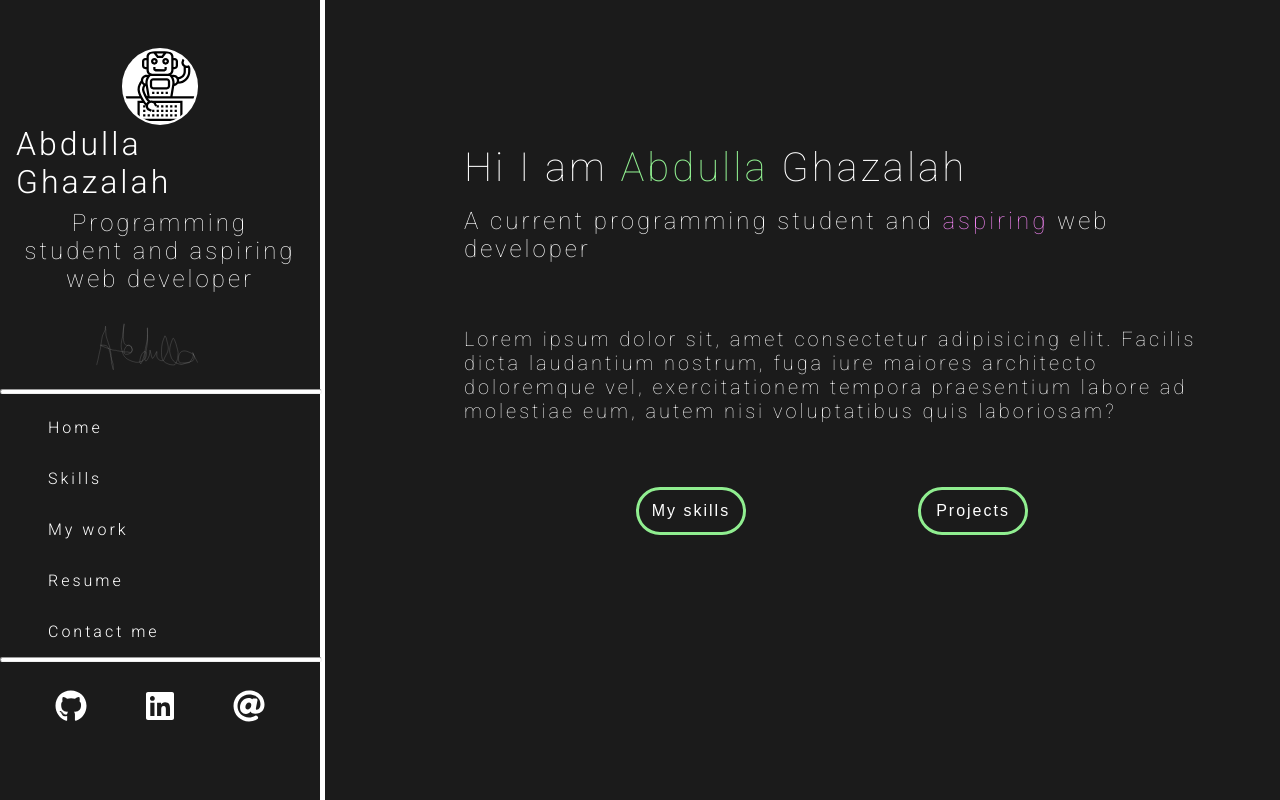
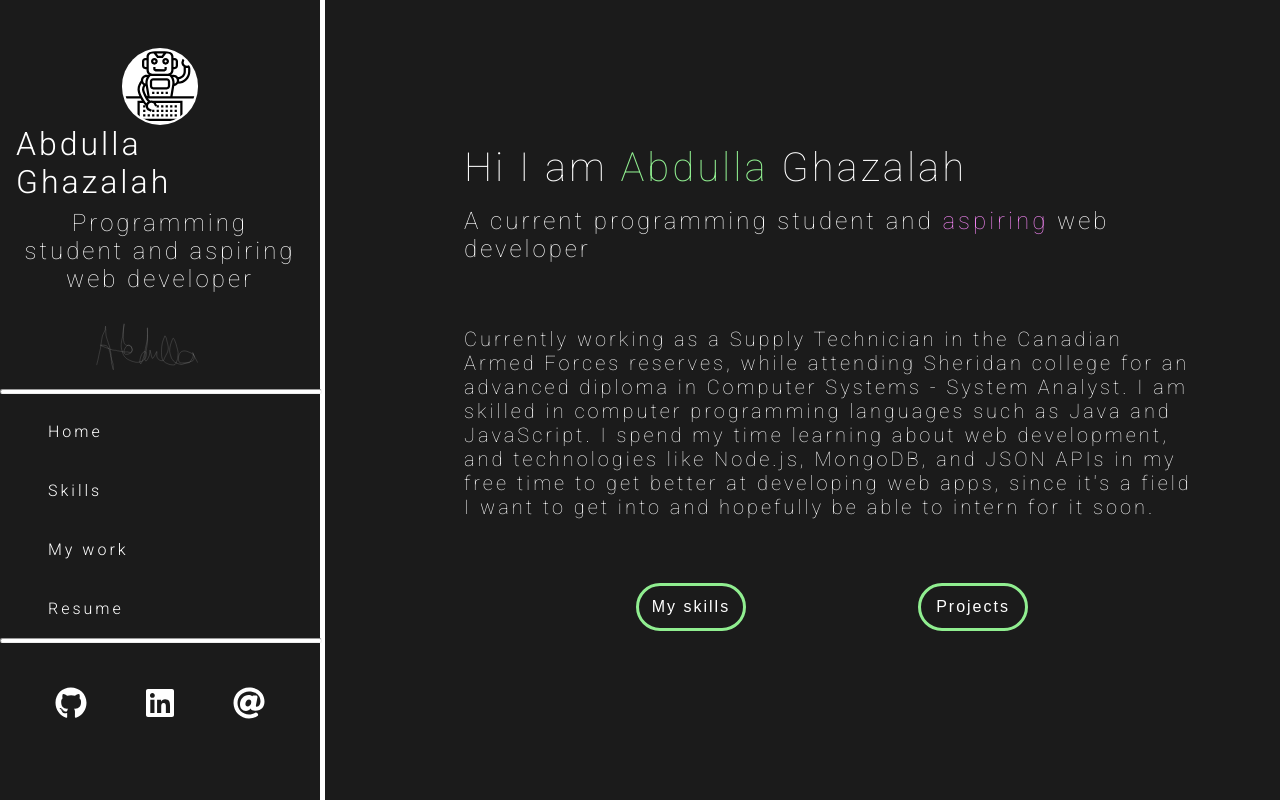
Before and after one commit to AbzG97/Portfolio_website, a React (Create React App) app: page / in a window 1280 px wide. Built offline with nearby package versions, Linux system fonts and the light colour scheme.

Commit message:
edited ProjectData.js

```diff
--- a/package.json
+++ b/package.json
@@ -2,6 +2,7 @@
   "name": "portfolio_website",
   "version": "0.1.0",
   "private": true,
+  "homepage": "https://AbzG97.github.io/Portfolio_website",
   "dependencies": {
     "@fortawesome/fontawesome-svg-core": "^1.2.35",
     "@fortawesome/free-brands-svg-icons": "^5.15.3",
@@ -10,6 +11,7 @@
     "@testing-library/jest-dom": "^5.12.0",
     "@testing-library/react": "^11.2.6",
     "@testing-library/user-event": "^12.8.3",
+    "gh-pages": "^3.1.0",
     "react": "^17.0.2",
     "react-dom": "^17.0.2",
     "react-intersection-observer": "^8.31.1",
@@ -22,7 +24,9 @@
     "start": "react-scripts start",
     "build": "react-scripts build",
     "test": "react-scripts test",
-    "eject": "react-scripts eject"
+    "eject": "react-scripts eject",
+    "predeploy": "npm run build",
+    "deploy": "gh-pages -d build"
   },
   "eslintConfig": {
     "extends": [
--- /dev/null
+++ b/src/ProjectData.js
@@ -0,0 +1 @@
+console.log("just added");
--- a/src/components/HomeSection.js
+++ b/src/components/HomeSection.js
@@ -10,8 +10,10 @@ function HomeSection() {
                     <p id="desc">A current programming student and <span>aspiring</span> web developer</p>
                 </div>
                 <div className="aboutMe">
-                    <p>Lorem ipsum dolor sit, amet consectetur adipisicing elit. Facilis dicta laudantium nostrum,
-                        fuga iure maiores architecto doloremque vel, exercitationem tempora praesentium labore ad molestiae eum, autem nisi voluptatibus quis laboriosam?</p>
+                    <p>Currently working as a Supply Technician in the Canadian Armed Forces reserves, while attending Sheridan college for an advanced diploma in Computer Systems - System Analyst.
+                         I am skilled in computer programming languages such as Java and JavaScript. I spend my time learning about web development,
+                          and technologies like Node.js, MongoDB, and JSON APIs in my free time to get better at developing web apps,
+                          since it's a field I want to get into and hopefully be able to intern for it soon.</p>
                 </div>
                 <div className="buttons">
                     <button>My skills</button>
--- a/src/components/ResumeIntroSection.js
+++ b/src/components/ResumeIntroSection.js
@@ -9,7 +9,7 @@ function ResumeIntroSection({resumeData}) {
         <IntroSectionStyle>
             <p className="name">{resumeData.intro.name}</p>
             <div>
-                <a href={resumeData.intro.email}><FontAwesomeIcon icon={faAt} size="2x" /> </a>
+                <a href={`mailto:${resumeData.intro.email}`}><FontAwesomeIcon icon={faAt} size="2x" /> </a>
                 <a href={resumeData.intro.linkedin}><FontAwesomeIcon icon={faLinkedin} size="2x"/> </a>
                 <a href={resumeData.intro.github}><FontAwesomeIcon icon={faGithub} size="2x"/> </a>
             </div>
--- a/src/components/ResumeQualificationSection.js
+++ b/src/components/ResumeQualificationSection.js
@@ -31,7 +31,6 @@ const ResumeQualificationStyle = styled.div`
 
     }
     .qualifications {
-        /* background-color: yellow; */
         display: grid;
         grid-template-columns: 25% 25% 25%;
         grid-template-rows: auto;
@@ -41,10 +40,6 @@ const ResumeQualificationStyle = styled.div`
             font-size: 1rem;
             letter-spacing: 2px;
             list-style: none;
-            /* background-color: white; */
-            /* padding: 1rem; */
-            /* text-align:center;
-            border-radius: 50px; */
         }
     }
 `;
--- a/src/components/Sidebar.js
+++ b/src/components/Sidebar.js
@@ -9,6 +9,7 @@ import {Link} from 'react-router-dom'
 
 function Sidebar() {
     return (
+
         <Styledsidebar>
             <div className="title">
                 <img src={robot} alt="robot"/>
@@ -26,7 +27,7 @@ function Sidebar() {
                 <Link to="/skills"><p>Skills</p></Link>
                 <Link to="/work"><p>My work</p></Link>
                 <Link to="/resume"><p>Resume</p></Link>
-                <Link to="/contact"><p>Contact me</p> </Link>
+                {/* <Link to="/contact"><p>Contact me</p> </Link> */}
             </div>
             <hr/>
             <div className="contact-info">
@@ -75,7 +76,7 @@ const Styledsidebar = styled.div`
             #signature {
                 stroke-dasharray: 4219;
                 stroke-dashoffset: 4219;
-                animation: sign 6s infinite;
+                animation: sign 6s;
                 animation-fill-mode: forwards;
                 @keyframes sign {
                     to {
@@ -113,7 +114,7 @@ const Styledsidebar = styled.div`
         p {
             width: 65%;
             margin: .5rem 0rem .5rem 0rem;
-            padding: .5rem 0rem .5rem 2rem;
+            padding: .75rem 0rem .75rem 2rem;
             cursor: pointer;
             transition: all 0.5s ease-in-out;
             border-radius: 50px;
@@ -133,6 +134,7 @@ const Styledsidebar = styled.div`
         justify-content: center;
         .icons {
             /* background-color: violet; */
+            padding-top: 1rem;
             width: 100%;
             display: flex;
             flex-direction: row;
@@ -146,6 +148,10 @@ const Styledsidebar = styled.div`
             }
         }
     }
+    .selected {
+        background-color: white;
+        color: black;
+    }
 
 `;
 
--- a/src/pages/Home.js
+++ b/src/pages/Home.js
@@ -2,6 +2,8 @@ import React from 'react'
 import HomeSection from '../components/HomeSection'
 
 function Home() {
+
+
     return (
         <div className="homePage">
             <HomeSection/>
```
Also changed, not shown: 1 other file (tests, documents, lock files or other folders).
